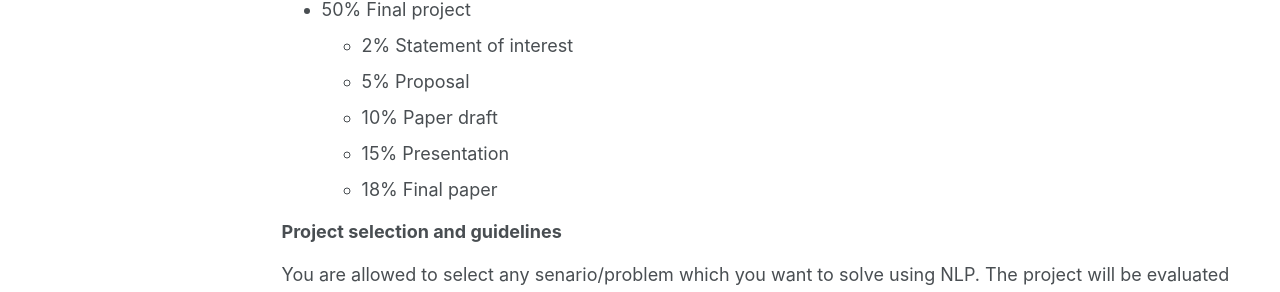
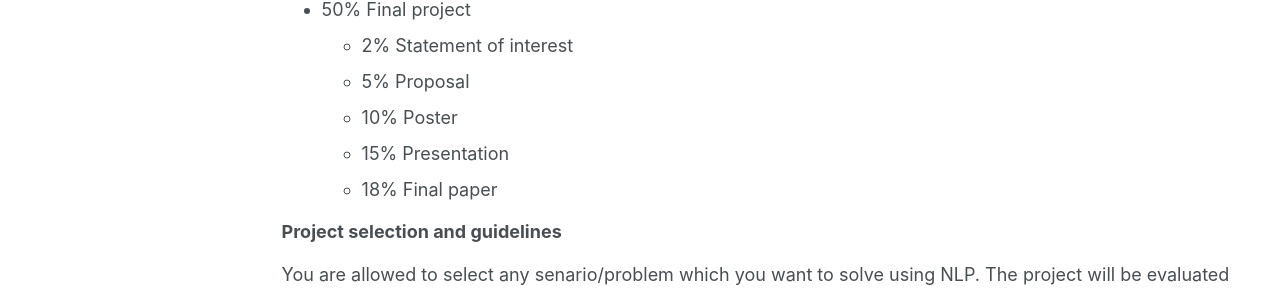
Before and after one commit to selimmd/selimmd.github.io, a Jekyll site: the page built from _teaching/nlp2024.md, in a window 1280 px wide and 900 px high, scrolled down 1764 px. Shown: the part 153-445 px from the top of the window. Built offline with Jekyll 4.4.1, drawn with Linux system fonts in a browser that asks for light colours.

Commit message:
Update nlp2024.md

```diff
--- a/_teaching/nlp2024.md
+++ b/_teaching/nlp2024.md
@@ -75,7 +75,7 @@ This course aims to provide a solid understanding of the basics of natural langu
 - 50%  Final project
   - 2%  Statement of interest
   - 5%  Proposal
-  - 10% Paper draft
+  - 10% Poster
   - 15% Presentation
   - 18% Final paper
 <!--
```
